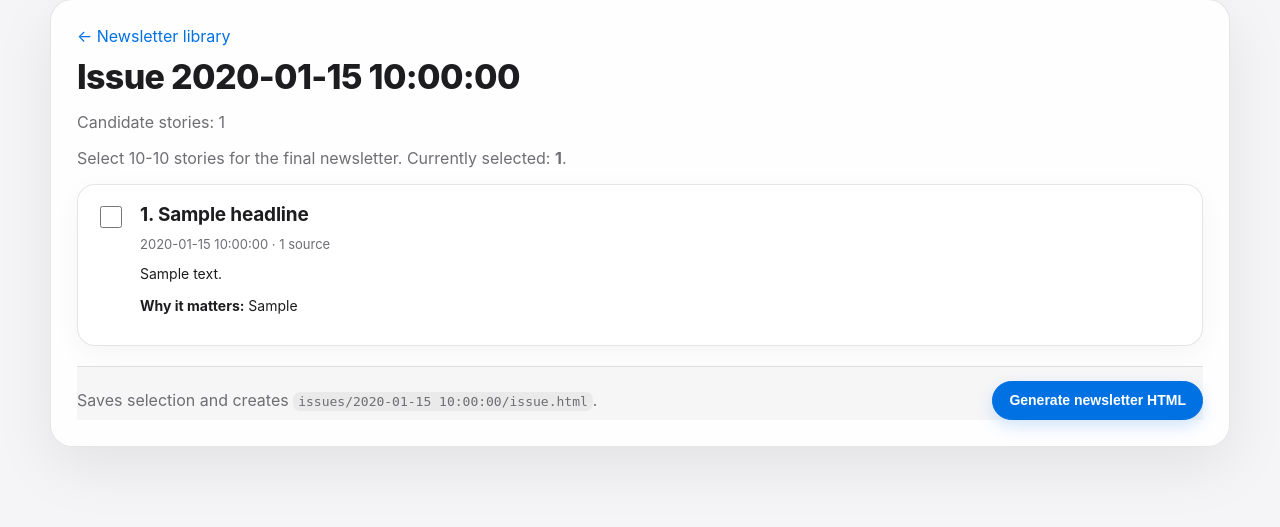
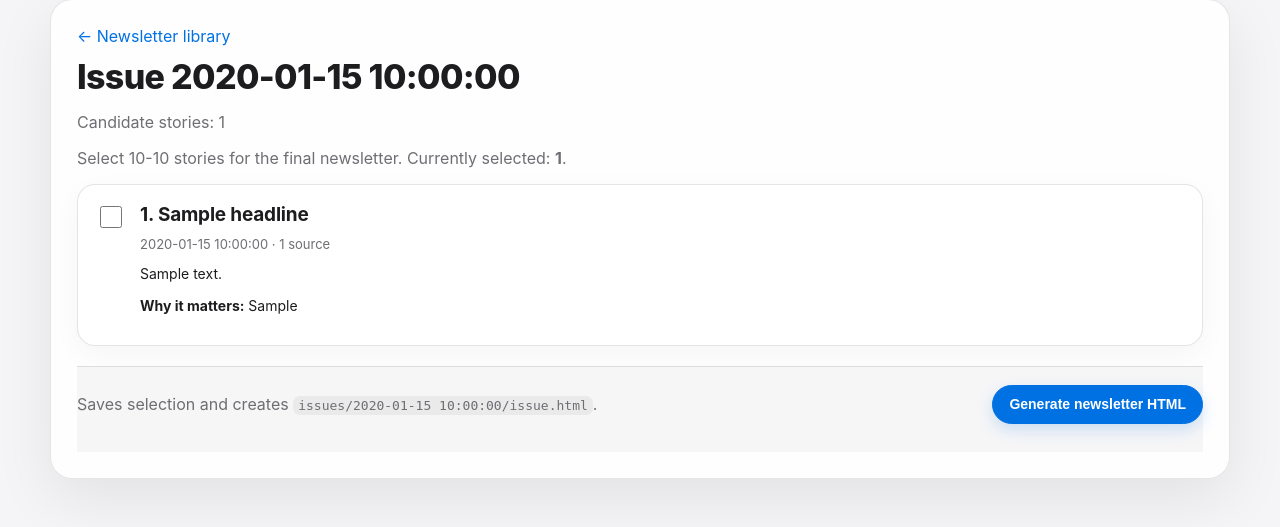
Before and after one commit to glen-byrne/legal-innovation-newsletter, a FastAPI app: template src/legal_innovator/dashboard/templates/issue.html in a window 1280 px wide. Shown: the part 97-624 px from the top of the page. Run offline with FastAPI, Linux system fonts and the light colour scheme; the template is opened without the code that fills it: most values are stand-ins (such as "Sample title", 1, 10 or a date in 2020).

Commit message:
Add dashboard toolbar bottom padding

```diff
--- a/src/legal_innovator/dashboard/templates/base.html
+++ b/src/legal_innovator/dashboard/templates/base.html
@@ -207,7 +207,7 @@
         background: rgba(245, 245, 247, 0.9);
         backdrop-filter: blur(16px);
         border-top: 1px solid var(--line);
-        padding: 14px 0 0;
+        padding: 18px 0 calc(28px + env(safe-area-inset-bottom));
         margin-top: 20px;
         display: flex;
         justify-content: space-between;
```
